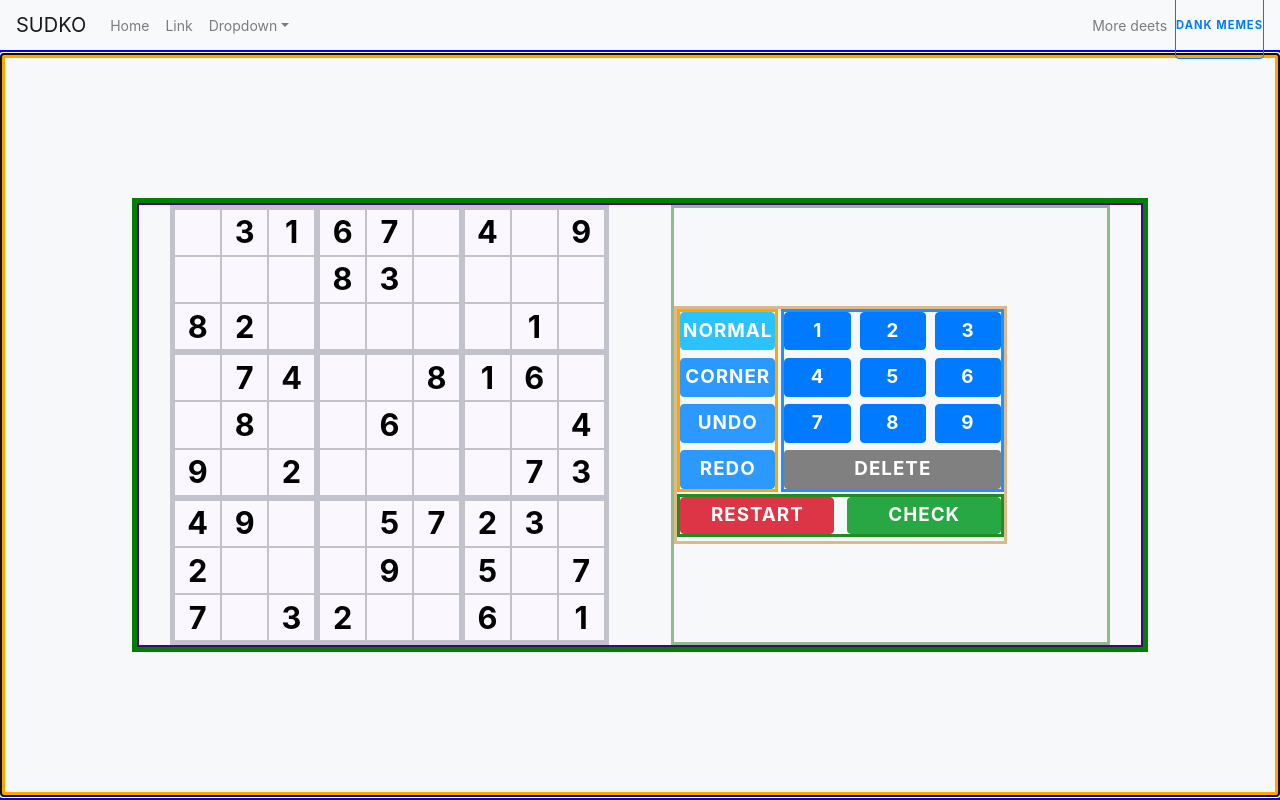
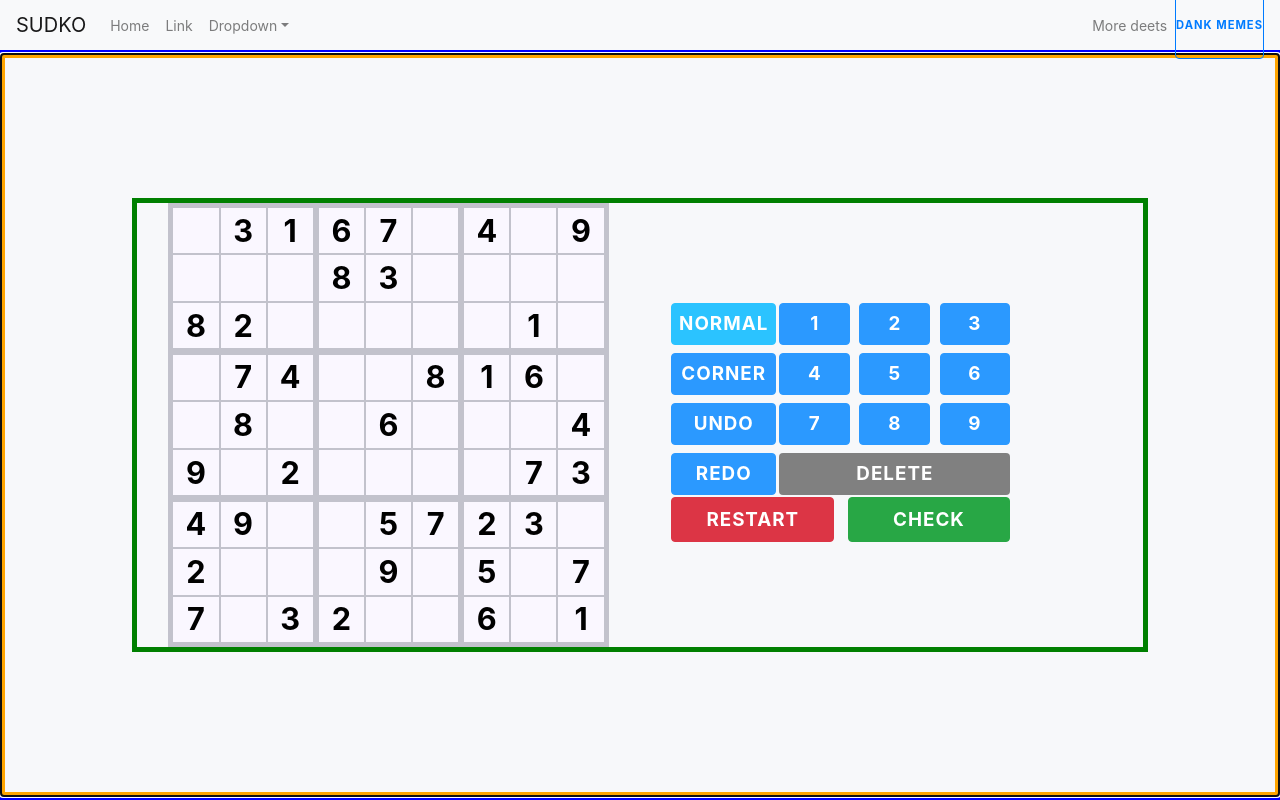
Before and after one commit to rodsouza9/sudko, a React (Create React App) app in the folder client/: page / in a window 1280 px wide. Built offline with nearby package versions, Linux system fonts and the light colour scheme.

Commit message:
Change css to uniform theme.

```diff
--- a/client/src/App.css
+++ b/client/src/App.css
@@ -46,7 +46,7 @@
 
 .Footer {
     height: 90%;
-    border: medium solid forestgreen;
+    /*border: medium solid forestgreen;*/
     grid-area: footer;
     display: grid;
     grid-template: 1fr / 1fr 1fr;
--- a/client/src/components/ControlButtons.css
+++ b/client/src/components/ControlButtons.css
@@ -1,5 +1,5 @@
 .Controls {
-    border: medium solid orange;
+    /*border: medium solid orange;*/
     grid-area: controls;
     display: grid;
     grid-template: 1fr 1fr 1fr 1fr / 1fr;
--- a/client/src/components/Game.css
+++ b/client/src/components/Game.css
@@ -26,9 +26,9 @@
     left: 0;
     width: 100%;
     height: 100%; /* uaw vh for scale*/
-    border-style: solid;
+    /*border-style: solid;
     border-width: 2px;
-    border-color: indigo;
+    border-color: indigo;*/
     display: flex;
     justify-content: space-around;
 }
@@ -56,7 +56,7 @@
 
 
 .button-box {
-    border: medium solid darkseagreen;
+    /*border: medium solid darkseagreen;*/
     height: 100%;
     width: calc((35/80) *100%);
     display: flex;
@@ -66,7 +66,7 @@
 }
 
 .button-container {
-    border: medium solid burlywood;
+    /*border: medium solid burlywood;*/
     height: 55%;
     width: 77%;
     display: grid;
--- a/client/src/components/Numpad.css
+++ b/client/src/components/Numpad.css
@@ -1,5 +1,5 @@
 .Numpad {
-    border: medium solid dodgerblue;
+    /*border: medium solid dodgerblue;*/
     grid-area: numpad;
     display: grid;
     grid-template: 1fr 1fr 1fr 1fr / 1fr 1fr 1fr;
@@ -16,6 +16,8 @@
     min-width: 100%;
     max-height: 100%;
     min-height: 100%;
+    background-color: #2b99ff;
+    border-color: #2b99ff;
 }
 
 .delete-button {
--- a/client/src/components/Square.css
+++ b/client/src/components/Square.css
@@ -6,7 +6,7 @@
     justify-content: center;
     align-items: center;
     font-weight: 400;
-    color: royalblue;
+    color: #2b99ff;
     line-height: 0;
     letter-spacing: 0;
 }
@@ -33,7 +33,7 @@
     display: flex;
     justify-content: center;
     align-items: center;
-    color: royalblue;
+    color: #2b99ff;
 }
 
 .highlight {
```
